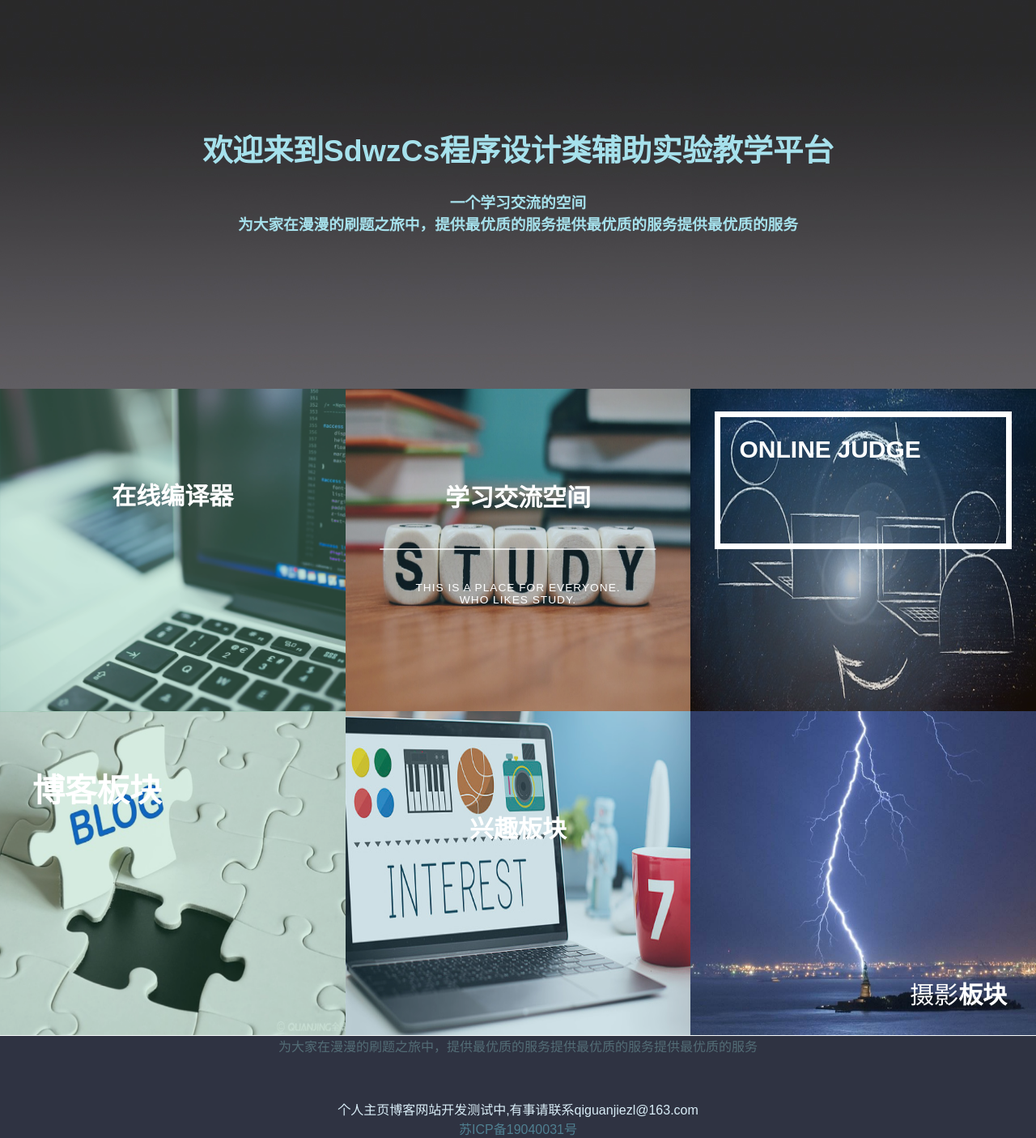
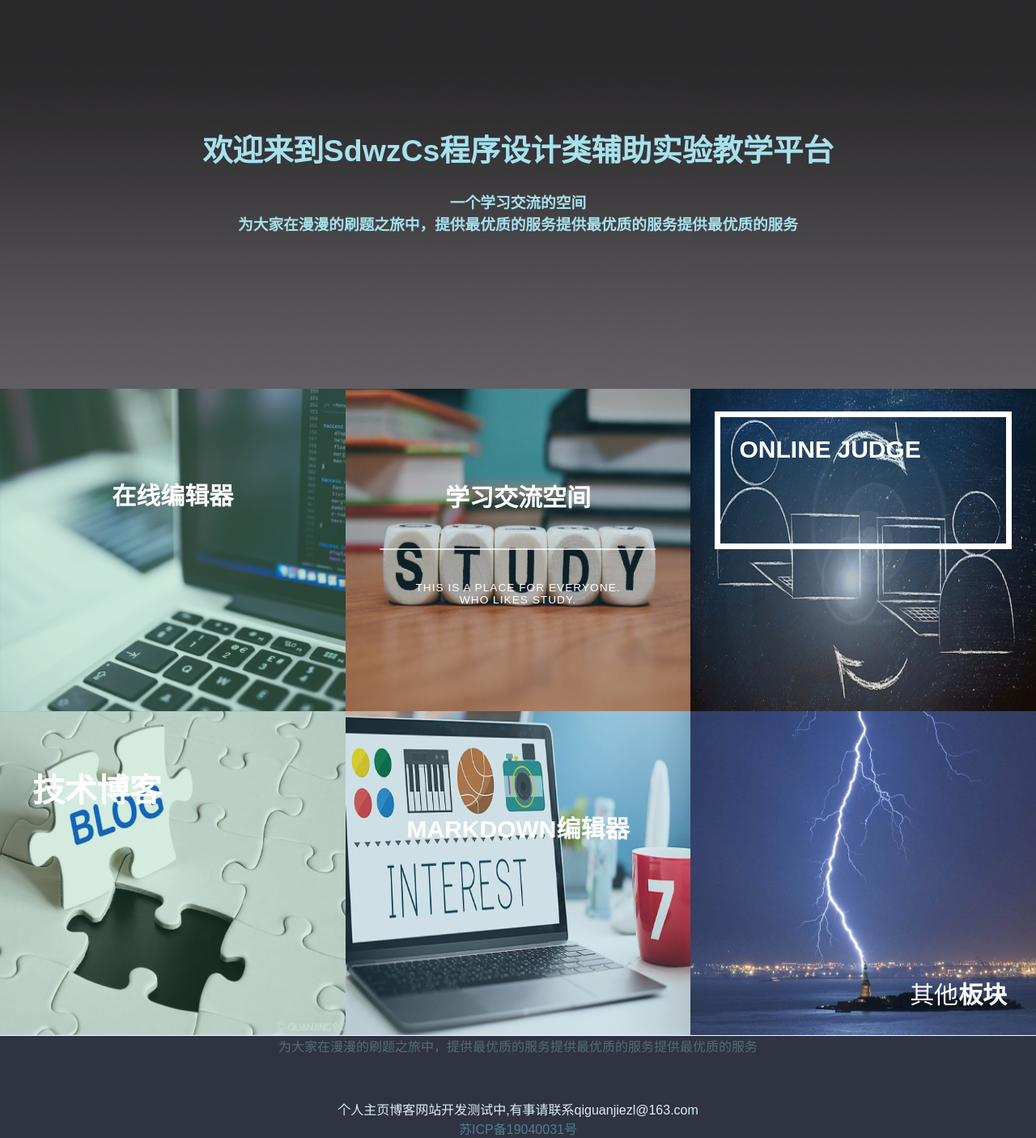
Before and after one commit to qiguanjie/Programming-assisted-experimental-teaching-platform, a Flask app: page / in a window 1280 px wide. Shown: the part 71-1476 px from the top of the page at 81% size. Run offline with Flask 2, Linux system fonts and the light colour scheme; some libraries are stand-ins or nearby versions.

Commit message:
主页update

```diff
--- a/templates/HomePage.html
+++ b/templates/HomePage.html
@@ -27,9 +27,9 @@
         <figure class="ex1">
             <img src="../static/img/close-up-code-coding-160107.jpg" height="" width="">
 					<figcaption>
-						<h2> <span>在线编译器</span></h2>
+						<h2> <span>在线编辑器</span></h2>
 						<p>Online </p>
-						<a href="">View more</a>
+						<a href="{{ url_for('onlinejudge') }}">View more</a>
 					</figcaption>
         </figure>
         <figure class="ex2">
@@ -51,22 +51,22 @@
         <figure class="ex4">
             <img src="../static/img/QJ8675350992.jpg" alt="" width="100%" height="100%"/>
 					<figcaption>
-						<h1> <span>博客板块</span> </h1>
-						<a href="{{ url_for("blog") }}" target="_self">View more</a>
+						<h1> <span>技术博客</span> </h1>
+						<a href="{{ url_for("technology_Blog") }}" target="_self">View more</a>
 					</figcaption>
         </figure>
         <figure class="ex5">
             <img src="../static/img/QJ8654335013.jpg" width="100%" height="100% alt="" />
 					<figcaption>
-						<h2> <span>兴趣板块</span></h2>
+						<h2> <span>Markdown编辑器</span></h2>
 						<p>Intersting is very important</p>
-						<a href="#" target="_self">View more</a>
+						<a href="{{ url_for('markdown') }}" target="_self">View more</a>
 					</figcaption>
         </figure>
         <figure class="ex6">
             <img src="../static/img/timg.jpg" alt="" width="100%" height="100%"/>
 					<figcaption>
-						<h2>摄影<span>板块</span></h2>
+						<h2>其他<span>板块</span></h2>
 						<p>Dexter had his own strange way. You could watch him training ants.</p>
 						<a href="#" target=" border:1px solid #ffcc00;background:#fffff7">View more</a>
 					</figcaption>
```
